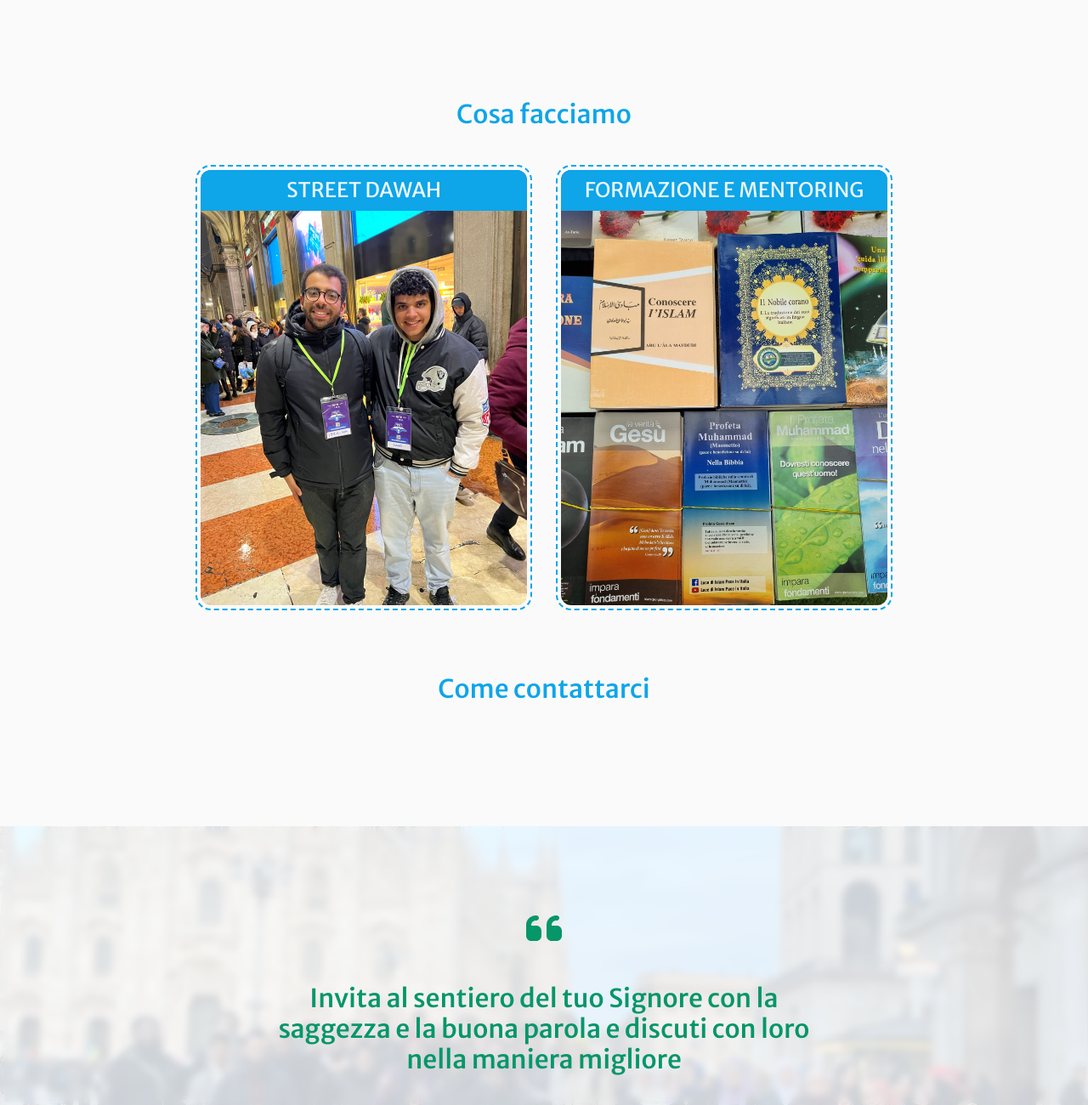
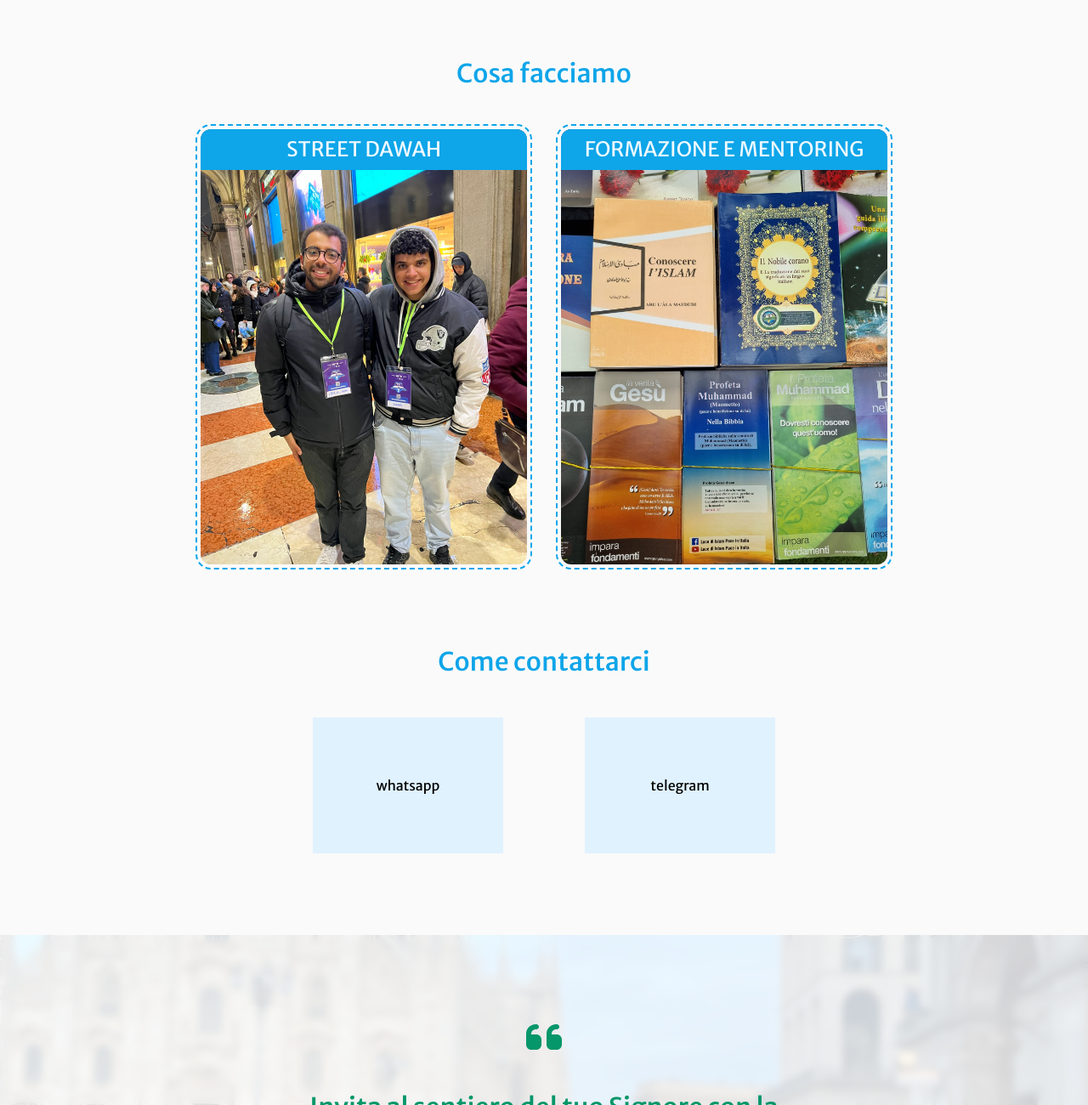
Before and after one commit to DatteroHub/islam360-site, a Gatsby site: page / in a window 1280 px wide. Shown: the part 604-1904 px from the top of the page at 85% size. Built offline with nearby package versions, Linux system fonts and the light colour scheme; Gatsby itself is replaced by a stand-in of ours.

Commit message:
added last things to v1

```diff
--- a/src/components/MessengerChat.js
+++ b/src/components/MessengerChat.js
@@ -10,6 +10,8 @@ export default function  MessengerChat() {
     <script>
       var chatbox = document.getElementById('fb-customer-chat');
       chatbox.setAttribute("page_id", "1538005239586167");
+      chatbox.setAttribute("logged_in_greeting", "Salam! Come possiamo aiutarti?");
+      chatbox.setAttribute("logged_out_greeting", "Salam! Come possiamo aiutarti?");
       chatbox.setAttribute("attribution", "biz_inbox");
     </script>
 
--- a/src/pages/index.js
+++ b/src/pages/index.js
@@ -10,8 +10,8 @@ export default function Home() {
   return (
     <Layout>
       {/* Hero */}
-      <div className="bg-cover bg-bottom bg-fixed" style={{backgroundImage: `url("/big dawah team.jpg")`}}>
-        <BgDiv className="pt-28 lg:pt-12 xl:pt-0 pb-36 lg:pb-8 backdrop-blur-sm bg-white/80">
+      <div className="bg-cover bg-bottom" style={{backgroundImage: `url("/big dawah team.jpg")`, backgroundAttachment: 'fixed'}}>
+        <BgDiv className="pt-28 lg:pt-12 xl:pt-0 pb-56 lg:pb-8 backdrop-blur-sm bg-white/80">
           <ContentDiv className="flex justify-center items-center">
             <div className="mr-8 xl:max-w-lg">
               <h1 className="font-semibold text-4xl md:text-5xl xl:text-6xl text-sky-500">Islam360 Italia<br/>per dawah e mentoring</h1>
@@ -26,7 +26,7 @@ export default function Home() {
       <MiddleSection />
 
       {/* Ayah */}
-      <div className="bg-cover bg-center bg-fixed" style={{backgroundImage: `url("/big dawah team.jpg")`}}>
+      <div className="bg-cover bg-center" style={{backgroundImage: `url("/big dawah team.jpg")`, backgroundAttachment: 'fixed'}}>
         <BgDiv className="py-24 backdrop-blur-sm bg-white/80">
           <ContentDiv className="flex flex-col items-center gap-10">
             <svg xmlns="http://www.w3.org/2000/svg" viewBox="0 0 448 512" className="h-12 fill-emerald-600"><path d="M0 216C0 149.7 53.7 96 120 96h8c17.7 0 32 14.3 32 32s-14.3 32-32 32h-8c-30.9 0-56 25.1-56 56v8h64c35.3 0 64 28.7 64 64v64c0 35.3-28.7 64-64 64H64c-35.3 0-64-28.7-64-64V320 288 216zm256 0c0-66.3 53.7-120 120-120h8c17.7 0 32 14.3 32 32s-14.3 32-32 32h-8c-30.9 0-56 25.1-56 56v8h64c35.3 0 64 28.7 64 64v64c0 35.3-28.7 64-64 64H320c-35.3 0-64-28.7-64-64V320 288 216z"/></svg>
--- a/src/sections/MiddleSection.js
+++ b/src/sections/MiddleSection.js
@@ -6,16 +6,19 @@ import Card from '../components/Card'
 export default function MiddleSection() {
   return (
     <>
-        <BgDiv className="py-24">
-            <ContentDiv className="flex flex-col mt-8 xl:mt-18">
-                <div className="py-12 text-center font-medium text-3xl text-sky-500">Cosa facciamo</div>
+        <BgDiv className="py-24 md:mt-8 xl:mt-18">
+            <ContentDiv className="flex flex-col">
+                <div className="mb-12 text-center font-medium text-3xl text-sky-500">Cosa facciamo</div>
                 <div className="flex flex-col md:flex-row gap-10 justify-center items-center">
                     <Card src="/follow dawah.jpg" title="street dawah" />
                     <Card src="/follow mentoring.jpg" title="formazione e mentoring" />
                 </div>
 
-                <div className="pt-20 pb-12 text-center font-medium text-3xl text-sky-500" id="contacts">Come contattarci</div>
-
+                <div className="mt-24 mb-12 text-center font-medium text-3xl text-sky-500" id="contacts">Come contattarci</div>
+                <div className='flex flex-col md:flex-row gap-24 justify-center items-center'>
+                    <div className='flex justify-center items-center text-md h-40 w-56 bg-sky-100'>whatsapp</div>
+                    <div className='flex justify-center items-center text-md h-40 w-56 bg-sky-100'>telegram</div>
+                </div>
             </ContentDiv>
         </BgDiv>
     </>
```
